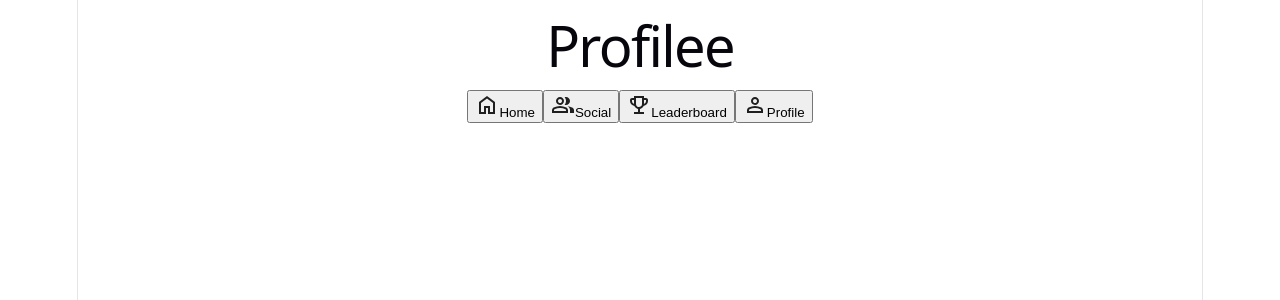
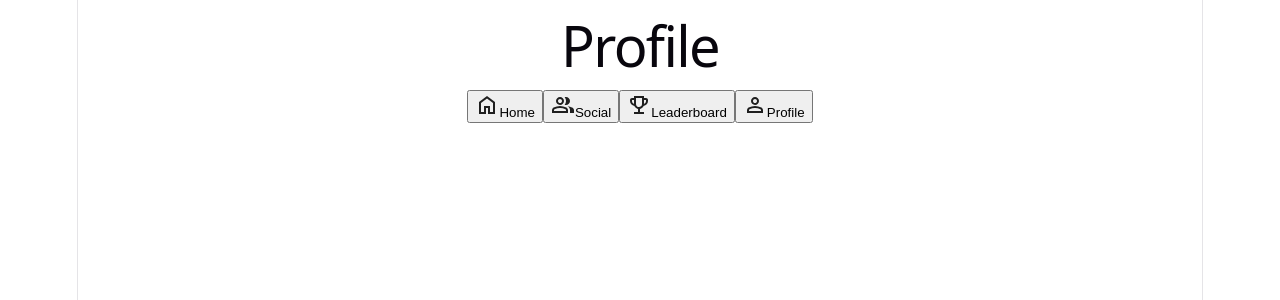
Before and after one commit to briggsmurphy/csc484-assignment6-prototype, a React (Vite) app: page / in a window 1280 px wide. Both pictures are taken after a click on the button "Profile". Shown: the top 300 px of the page. Built offline with nearby package versions, Linux system fonts and the light colour scheme.

Commit message:
Fix typo in Profile component heading

```diff
--- a/src/pages/Profile.jsx
+++ b/src/pages/Profile.jsx
@@ -2,7 +2,7 @@
 function Profile() {
   return (
     <main>
-      <h1>Profilee</h1>
+      <h1>Profile</h1>
     </main>
   );
 }
```
